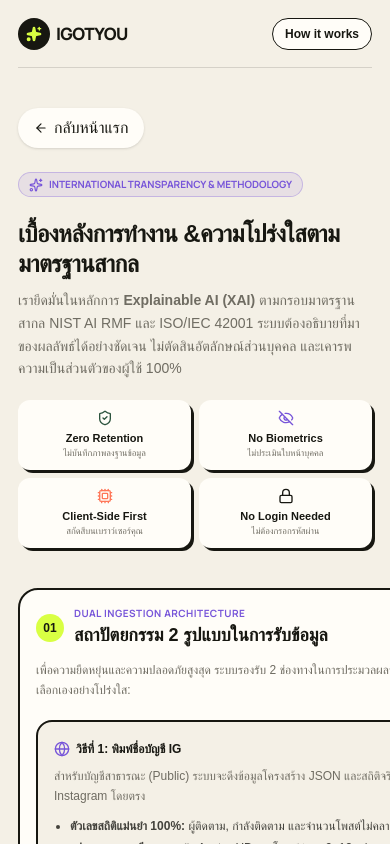
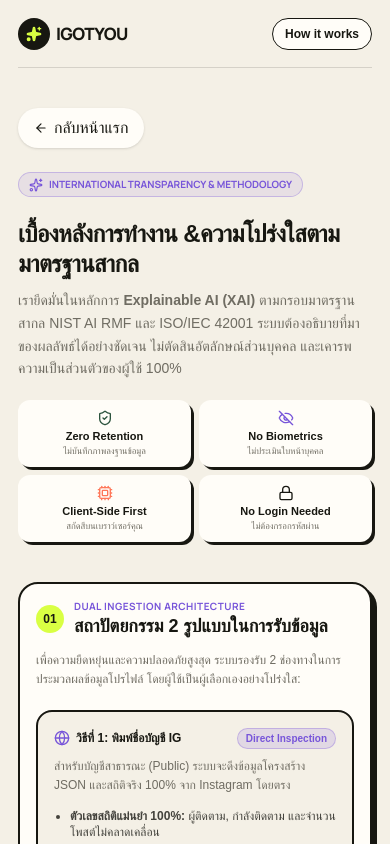
Before and after one commit to Supanat-hub/IGOTYOU, a React (Vite) app: page / in a window 390 px wide. Both pictures are taken after a click on the button "อ่านวิธีที่ AI คำนวณคะแนน & ความโปร่งใสเพิ่มเติม". Shown: the top 844 px of the page. Built offline with nearby package versions, Linux system fonts and the light colour scheme; a web font is replaced by a local one.

Commit message:
fix(ui): resolve mobile card overflow and remove header truncation in HowItWorksPage

```diff
--- a/src/pages/HowItWorksPage.tsx
+++ b/src/pages/HowItWorksPage.tsx
@@ -93,40 +93,40 @@ export default function HowItWorksPage({ onBackToHome }: HowItWorksPageProps) {
         <div className="grid grid-cols-2 sm:grid-cols-4 gap-2 sm:gap-3 mt-5 sm:mt-6 max-w-full">
           <div className="bg-white border-1.5 border-ink rounded-xl p-2.5 sm:p-3 text-center shadow-[3px_3px_0_var(--ink)] min-w-0">
             <ShieldCheck className="w-4 h-4 sm:w-5 sm:h-5 text-green mx-auto mb-1 shrink-0" />
-            <div className="font-bold text-[11px] sm:text-xs text-ink truncate">Zero Retention</div>
-            <div className="text-[9px] sm:text-[10px] text-muted truncate">ไม่บันทึกภาพลงฐานข้อมูล</div>
+            <div className="font-bold text-[11px] sm:text-xs text-ink break-words leading-tight">Zero Retention</div>
+            <div className="text-[9px] sm:text-[10px] text-muted break-words leading-tight mt-0.5">ไม่บันทึกภาพลงฐานข้อมูล</div>
           </div>
           <div className="bg-white border-1.5 border-ink rounded-xl p-2.5 sm:p-3 text-center shadow-[3px_3px_0_var(--ink)] min-w-0">
             <EyeOff className="w-4 h-4 sm:w-5 sm:h-5 text-purple mx-auto mb-1 shrink-0" />
-            <div className="font-bold text-[11px] sm:text-xs text-ink truncate">No Biometrics</div>
-            <div className="text-[9px] sm:text-[10px] text-muted truncate">ไม่ประเมินใบหน้าบุคคล</div>
+            <div className="font-bold text-[11px] sm:text-xs text-ink break-words leading-tight">No Biometrics</div>
+            <div className="text-[9px] sm:text-[10px] text-muted break-words leading-tight mt-0.5">ไม่ประเมินใบหน้าบุคคล</div>
           </div>
           <div className="bg-white border-1.5 border-ink rounded-xl p-2.5 sm:p-3 text-center shadow-[3px_3px_0_var(--ink)] min-w-0">
             <Cpu className="w-4 h-4 sm:w-5 sm:h-5 text-orange mx-auto mb-1 shrink-0" />
-            <div className="font-bold text-[11px] sm:text-xs text-ink truncate">Client-Side First</div>
-            <div className="text-[9px] sm:text-[10px] text-muted truncate">สกัดสีบนเบราว์เซอร์คุณ</div>
+            <div className="font-bold text-[11px] sm:text-xs text-ink break-words leading-tight">Client-Side First</div>
+            <div className="text-[9px] sm:text-[10px] text-muted break-words leading-tight mt-0.5">สกัดสีบนเบราว์เซอร์คุณ</div>
           </div>
           <div className="bg-white border-1.5 border-ink rounded-xl p-2.5 sm:p-3 text-center shadow-[3px_3px_0_var(--ink)] min-w-0">
             <Lock className="w-4 h-4 sm:w-5 sm:h-5 text-acid-text mx-auto mb-1 shrink-0" />
-            <div className="font-bold text-[11px] sm:text-xs text-ink truncate">No Login Needed</div>
-            <div className="text-[9px] sm:text-[10px] text-muted truncate">ไม่ต้องกรอกรหัสผ่าน</div>
+            <div className="font-bold text-[11px] sm:text-xs text-ink break-words leading-tight">No Login Needed</div>
+            <div className="text-[9px] sm:text-[10px] text-muted break-words leading-tight mt-0.5">ไม่ต้องกรอกรหัสผ่าน</div>
           </div>
         </div>
       </div>
 
       {/* Main Container */}
-      <div className="grid gap-6 sm:gap-8 max-w-[920px]">
+      <div className="flex flex-col gap-6 sm:gap-8 max-w-[920px] w-full min-w-0">
         {/* Section 1: Dual Ingestion Architecture */}
         <div className="bg-white border-2 border-ink rounded-[20px] sm:rounded-[22px] p-4 sm:p-7 shadow-[5px_5px_0_var(--ink)] sm:shadow-[8px_8px_0_var(--ink)] scroll-reveal-item">
           <div className="flex items-center gap-2.5 sm:gap-3 mb-3">
             <span className="w-7 h-7 sm:w-8 sm:h-8 rounded-full bg-acid border-1.5 border-ink grid place-items-center font-extrabold text-xs sm:text-sm text-ink shrink-0">
               01
             </span>
-            <div className="min-w-0">
-              <span className="text-[10px] sm:text-[11px] font-bold tracking-wider uppercase text-purple block font-['Manrope'] truncate">
+            <div className="min-w-0 flex-1">
+              <span className="text-[10px] sm:text-[11px] font-bold tracking-wider uppercase text-purple block font-['Manrope'] break-words leading-snug">
                 DUAL INGESTION ARCHITECTURE
               </span>
-              <h2 className="m-0 text-lg sm:text-xl font-bold text-ink truncate">สถาปัตยกรรม 2 รูปแบบในการรับข้อมูล</h2>
+              <h2 className="m-0 text-lg sm:text-xl font-bold text-ink break-words leading-snug">สถาปัตยกรรม 2 รูปแบบในการรับข้อมูล</h2>
             </div>
           </div>
           <p className="text-muted text-xs sm:text-sm leading-relaxed mb-5 break-words">
@@ -196,11 +196,11 @@ export default function HowItWorksPage({ onBackToHome }: HowItWorksPageProps) {
             <span className="w-7 h-7 sm:w-8 sm:h-8 rounded-full bg-green text-white border-1.5 border-ink grid place-items-center font-extrabold text-xs sm:text-sm shrink-0">
               02
             </span>
-            <div className="min-w-0">
-              <span className="text-[10px] sm:text-[11px] font-bold tracking-wider uppercase text-green block font-['Manrope'] truncate">
+            <div className="min-w-0 flex-1">
+              <span className="text-[10px] sm:text-[11px] font-bold tracking-wider uppercase text-green block font-['Manrope'] break-words leading-snug">
                 SCIENTIFIC EVALUATION METRICS
               </span>
-              <h2 className="m-0 text-lg sm:text-xl font-bold text-ink truncate">ระบบประเมินคะแนน Aesthetic อย่างไร?</h2>
+              <h2 className="m-0 text-lg sm:text-xl font-bold text-ink break-words leading-snug">ระบบประเมินคะแนน Aesthetic อย่างไร?</h2>
             </div>
           </div>
           <p className="text-muted text-xs sm:text-sm leading-relaxed mb-4 break-words">
@@ -275,11 +275,11 @@ export default function HowItWorksPage({ onBackToHome }: HowItWorksPageProps) {
             <span className="w-7 h-7 sm:w-8 sm:h-8 rounded-full bg-purple text-white border-1.5 border-ink grid place-items-center font-extrabold text-xs sm:text-sm shrink-0">
               03
             </span>
-            <div className="min-w-0">
-              <span className="text-[10px] sm:text-[11px] font-bold tracking-wider uppercase text-purple block font-['Manrope'] truncate">
+            <div className="min-w-0 flex-1">
+              <span className="text-[10px] sm:text-[11px] font-bold tracking-wider uppercase text-purple block font-['Manrope'] break-words leading-snug">
                 HUMAN-IN-THE-LOOP & USER AGENCY
               </span>
-              <h2 className="m-0 text-lg sm:text-xl font-bold text-ink truncate">การคัดเลือกรูป TOP CONTENT & สิทธิการควบคุมของผู้ใช้</h2>
+              <h2 className="m-0 text-lg sm:text-xl font-bold text-ink break-words leading-snug">การคัดเลือกรูป TOP CONTENT & สิทธิการควบคุมของผู้ใช้</h2>
             </div>
           </div>
           <div className="grid gap-4 text-xs sm:text-sm leading-relaxed text-muted w-full min-w-0">
@@ -317,11 +317,11 @@ export default function HowItWorksPage({ onBackToHome }: HowItWorksPageProps) {
             <span className="w-7 h-7 sm:w-8 sm:h-8 rounded-full bg-orange text-white border-1.5 border-ink grid place-items-center font-extrabold text-xs sm:text-sm shrink-0">
               04
             </span>
-            <div className="min-w-0">
-              <span className="text-[10px] sm:text-[11px] font-bold tracking-wider uppercase text-orange block font-['Manrope'] truncate">
+            <div className="min-w-0 flex-1">
+              <span className="text-[10px] sm:text-[11px] font-bold tracking-wider uppercase text-orange block font-['Manrope'] break-words leading-snug">
                 ETHICAL AI & RESPONSIBLE COMPUTING
               </span>
-              <h2 className="m-0 text-lg sm:text-xl font-bold text-ink truncate">จริยธรรม AI & การลดอคติเชิงอัลกอริทึม (Fairness)</h2>
+              <h2 className="m-0 text-lg sm:text-xl font-bold text-ink break-words leading-snug">จริยธรรม AI & การลดอคติเชิงอัลกอริทึม (Fairness)</h2>
             </div>
           </div>
 
@@ -364,11 +364,11 @@ export default function HowItWorksPage({ onBackToHome }: HowItWorksPageProps) {
             <span className="w-7 h-7 sm:w-8 sm:h-8 rounded-full bg-acid border-1.5 border-ink grid place-items-center font-extrabold text-xs sm:text-sm text-ink shrink-0">
               05
             </span>
-            <div className="min-w-0">
-              <span className="text-[10px] sm:text-[11px] font-bold tracking-wider uppercase text-purple block font-['Manrope'] truncate">
+            <div className="min-w-0 flex-1">
+              <span className="text-[10px] sm:text-[11px] font-bold tracking-wider uppercase text-purple block font-['Manrope'] break-words leading-snug">
                 DATA PRIVACY & SECURITY LIFECYCLE
               </span>
-              <h2 className="m-0 text-lg sm:text-xl font-bold text-ink truncate">ตารางวงจรชีวิตข้อมูลตามหลักสากล (GDPR / PDPA)</h2>
+              <h2 className="m-0 text-lg sm:text-xl font-bold text-ink break-words leading-snug">ตารางวงจรชีวิตข้อมูลตามหลักสากล (GDPR / PDPA)</h2>
             </div>
           </div>
           <p className="text-muted text-xs sm:text-sm leading-relaxed mb-4 break-words">
@@ -472,11 +472,11 @@ export default function HowItWorksPage({ onBackToHome }: HowItWorksPageProps) {
             <span className="w-7 h-7 sm:w-8 sm:h-8 rounded-full bg-green text-white border-1.5 border-ink grid place-items-center font-extrabold text-xs sm:text-sm shrink-0">
               06
             </span>
-            <div className="min-w-0">
-              <span className="text-[10px] sm:text-[11px] font-bold tracking-wider uppercase text-green block font-['Manrope'] truncate">
+            <div className="min-w-0 flex-1">
+              <span className="text-[10px] sm:text-[11px] font-bold tracking-wider uppercase text-green block font-['Manrope'] break-words leading-snug">
                 FREQUENTLY ASKED QUESTIONS
               </span>
-              <h2 className="m-0 text-lg sm:text-xl font-bold text-ink truncate">คำถามที่พบบ่อย (FAQ)</h2>
+              <h2 className="m-0 text-lg sm:text-xl font-bold text-ink break-words leading-snug">คำถามที่พบบ่อย (FAQ)</h2>
             </div>
           </div>
           <p className="text-muted text-xs sm:text-sm leading-relaxed mb-4 break-words">
```
